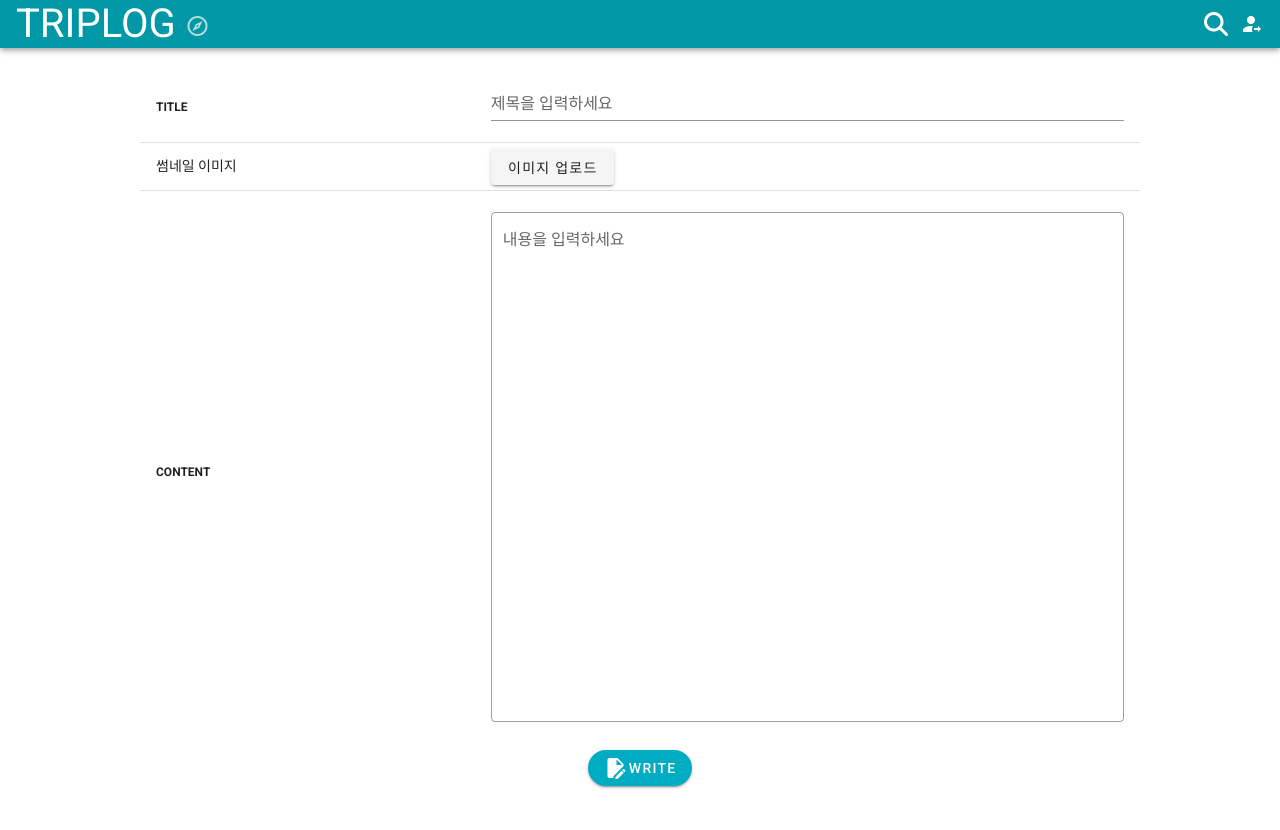
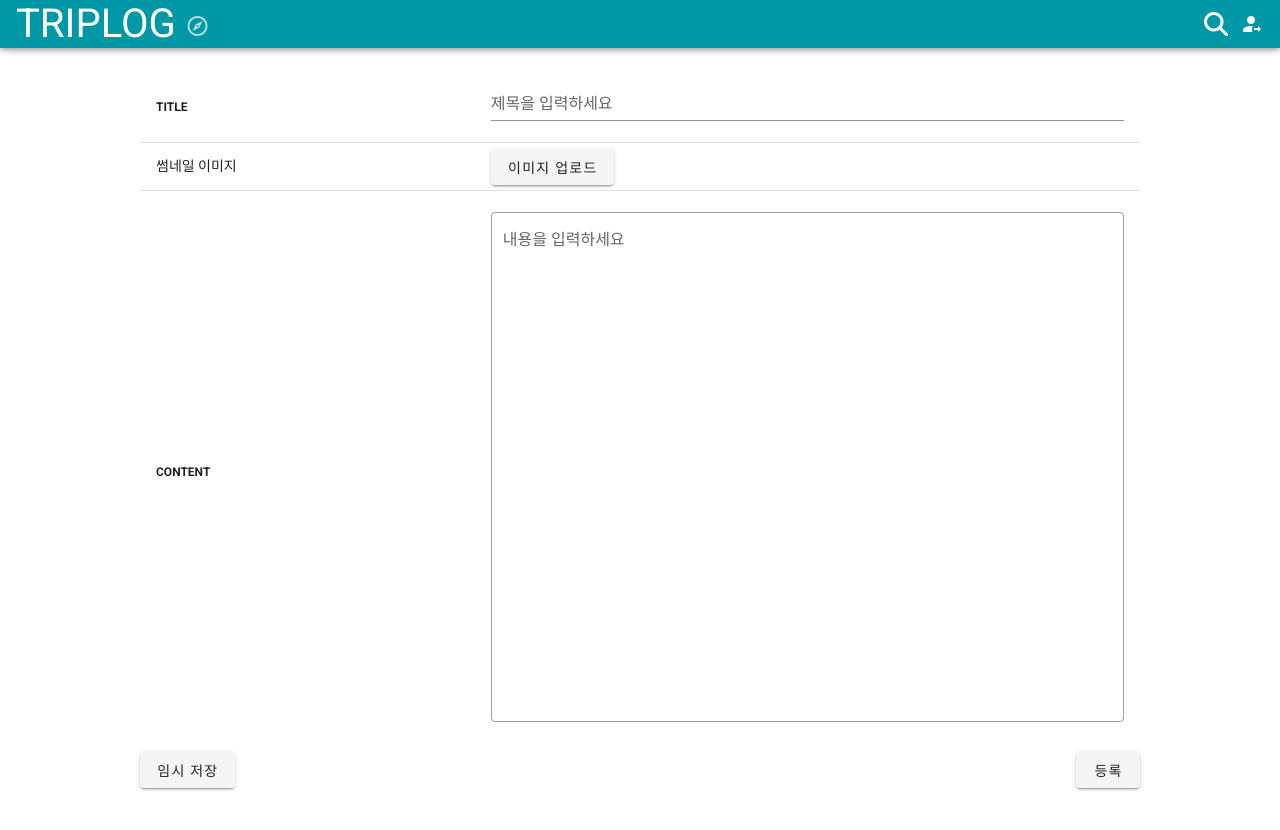
Before and after one commit to nem-sh/Triplog, a Vue app in the folder frontend/: page /article/write in a window 1280 px wide. Shown: the top 830 px of the page. Built offline with nearby package versions, Linux system fonts and the light colour scheme; what vue-masonry would draw is missing.

Commit message:
modify UI

```diff
--- a/frontend/src/App.vue
+++ b/frontend/src/App.vue
@@ -2,7 +2,7 @@
   <v-app>
     <div>
       <v-navigation-drawer :mini-variant.sync="mini" clipped app permanent v-if="this.getProfile">
-        <v-list-item class="px-2" style="padding: 10px;">
+        <v-list-item class="px-2 mb-6" style="padding: 10px;">
           <v-list-item-avatar :color="ranColor" size="40">
             <span class="white--text headline">{{avatarName(this.getProfile)}}</span>
           </v-list-item-avatar>
@@ -13,8 +13,6 @@
             <v-icon color="teal">mdi-arrow-left-drop-circle-outline</v-icon>
           </v-btn>
         </v-list-item>
-
-        <v-list-item></v-list-item>
 
         <v-list>
           <v-list-item to="/" @click.stop class="mb-5">
@@ -137,15 +135,6 @@
         <router-view @update-profile="info"></router-view>
       </v-container>
     </v-main>
-
-    <v-footer fixed class="white">
-      <v-row justify="center" no-gutters>
-        <v-btn rounded color="cyan darken-1 white--text" class="my-2" @click="goWrite">
-          <v-icon>mdi-file-edit</v-icon>
-          <div>WRITE</div>
-        </v-btn>
-      </v-row>
-    </v-footer>
 
     <v-snackbar v-model="loginSuccess" timeout="5000">
       <v-icon color="deep-orange darken-3">mdi-home</v-icon>
--- a/frontend/src/components/Home/HomeComp.vue
+++ b/frontend/src/components/Home/HomeComp.vue
@@ -37,6 +37,7 @@
             <div style="text-align:center;">
                 <h1>TRIPLOG는 사용자 친화적인 블로그입니다.</h1>
                 <br>
+                <!-- <v-divider></v-divider> -->
                 <h3>당신은 여러 에디터를 상황, 취향에 맞게 제공받을 수 있고 이를 통해 손쉽게 글을 작성할 수 있습니다.</h3>
             </div>
         </v-row>
```
